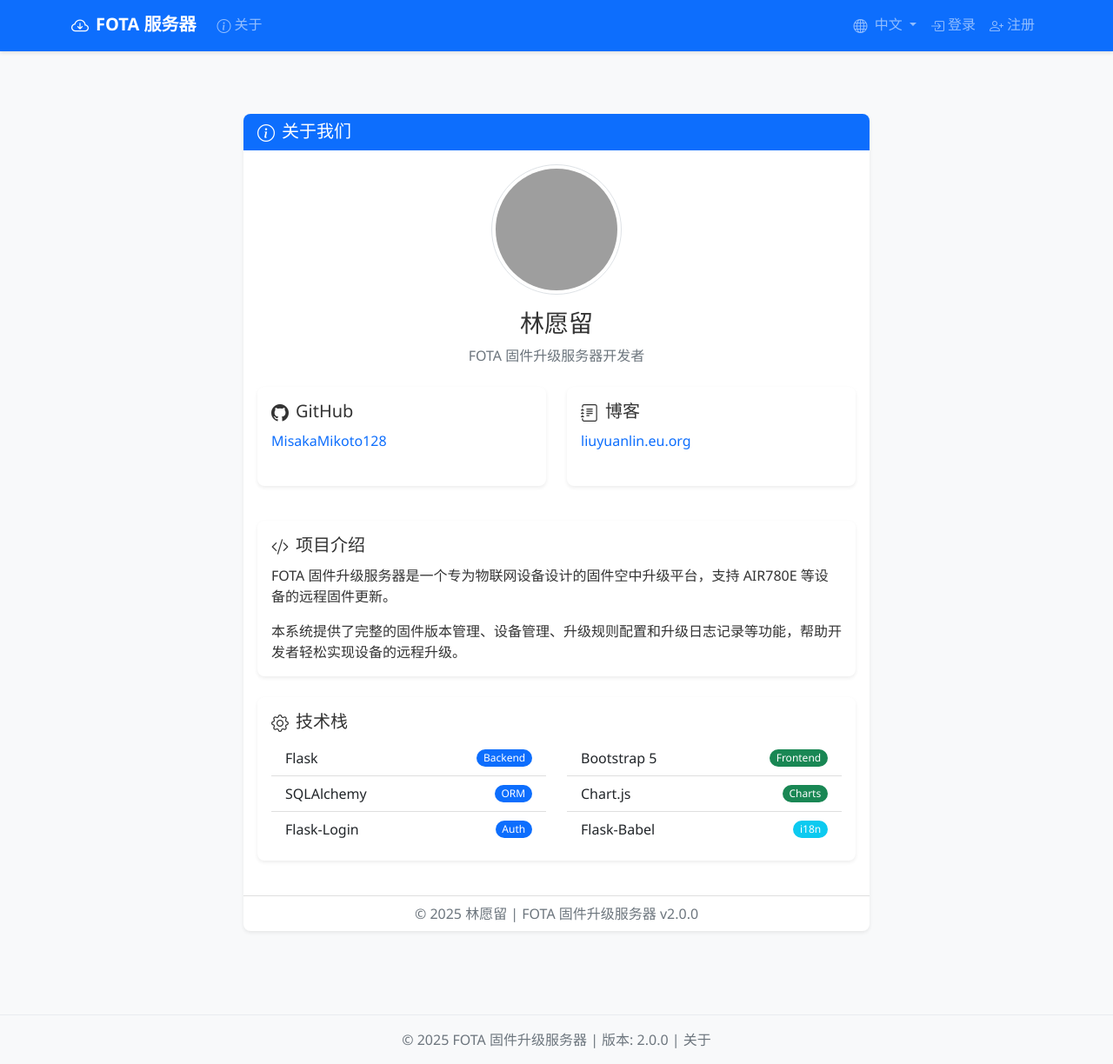
After one commit to MisakaMikoto128/fota_server, a Flask app: page /about in a window 1280 px wide. The commit adds this page. Shown: the whole page at 87% size. Run offline with Flask 2, Linux system fonts and the light colour scheme; data comes from the database, SQL or seed files in the repository; some libraries are stand-ins or nearby versions; grey boxes are pictures that could not be loaded.

Commit message:
添加关于界面，包含开发者信息和项目介绍

```diff
--- a/pages.py
+++ b/pages.py
@@ -12,6 +12,12 @@ pages_bp = Blueprint('pages', __name__)
 def index():
     """首页"""
     return render_template('index.html')
+
+
+@pages_bp.route('/about')
+def about():
+    """关于页面"""
+    return render_template('about.html')
 
 
 @pages_bp.route('/dashboard')
--- /dev/null
+++ b/templates/about.html
@@ -0,0 +1,106 @@
+{% extends "layout.html" %}
+
+{% block title %}{{ _('关于') }} - FOTA 固件升级服务器{% endblock %}
+
+{% block content %}
+<div class="container py-5">
+    <div class="row justify-content-center">
+        <div class="col-md-8">
+            <div class="card shadow-sm">
+                <div class="card-header bg-primary text-white">
+                    <h5 class="mb-0"><i class="bi bi-info-circle me-2"></i>{{ _('关于我们') }}</h5>
+                </div>
+                <div class="card-body">
+                    <div class="text-center mb-4">
+                        <img src="https://avatars.githubusercontent.com/u/60165234?v=4" alt="林愿留" class="rounded-circle img-thumbnail" style="width: 150px; height: 150px;">
+                        <h3 class="mt-3">{{ _('林愿留') }}</h3>
+                        <p class="text-muted">{{ _('FOTA 固件升级服务器开发者') }}</p>
+                    </div>
+
+                    <div class="row mb-4">
+                        <div class="col-md-6 mb-3">
+                            <div class="card h-100">
+                                <div class="card-body">
+                                    <h5 class="card-title"><i class="bi bi-github me-2"></i>GitHub</h5>
+                                    <p class="card-text">
+                                        <a href="https://github.com/MisakaMikoto128" target="_blank" class="text-decoration-none">
+                                            MisakaMikoto128
+                                        </a>
+                                    </p>
+                                </div>
+                            </div>
+                        </div>
+                        <div class="col-md-6 mb-3">
+                            <div class="card h-100">
+                                <div class="card-body">
+                                    <h5 class="card-title"><i class="bi bi-journal-text me-2"></i>{{ _('博客') }}</h5>
+                                    <p class="card-text">
+                                        <a href="https://liuyuanlin.eu.org/" target="_blank" class="text-decoration-none">
+                                            liuyuanlin.eu.org
+                                        </a>
+                                    </p>
+                                </div>
+                            </div>
+                        </div>
+                    </div>
+
+                    <div class="card mb-4">
+                        <div class="card-body">
+                            <h5 class="card-title"><i class="bi bi-code-slash me-2"></i>{{ _('项目介绍') }}</h5>
+                            <p class="card-text">
+                                {{ _('FOTA 固件升级服务器是一个专为物联网设备设计的固件空中升级平台，支持 AIR780E 等设备的远程固件更新。') }}
+                            </p>
+                            <p class="card-text">
+                                {{ _('本系统提供了完整的固件版本管理、设备管理、升级规则配置和升级日志记录等功能，帮助开发者轻松实现设备的远程升级。') }}
+                            </p>
+                        </div>
+                    </div>
+
+                    <div class="card">
+                        <div class="card-body">
+                            <h5 class="card-title"><i class="bi bi-gear me-2"></i>{{ _('技术栈') }}</h5>
+                            <div class="row">
+                                <div class="col-md-6">
+                                    <ul class="list-group list-group-flush">
+                                        <li class="list-group-item d-flex justify-content-between align-items-center">
+                                            Flask
+                                            <span class="badge bg-primary rounded-pill">Backend</span>
+                                        </li>
+                                        <li class="list-group-item d-flex justify-content-between align-items-center">
+                                            SQLAlchemy
+                                            <span class="badge bg-primary rounded-pill">ORM</span>
+                                        </li>
+                                        <li class="list-group-item d-flex justify-content-between align-items-center">
+                                            Flask-Login
+                                            <span class="badge bg-primary rounded-pill">Auth</span>
+                                        </li>
+                                    </ul>
+                                </div>
+                                <div class="col-md-6">
+                                    <ul class="list-group list-group-flush">
+                                        <li class="list-group-item d-flex justify-content-between align-items-center">
+                                            Bootstrap 5
+                                            <span class="badge bg-success rounded-pill">Frontend</span>
+                                        </li>
+                                        <li class="list-group-item d-flex justify-content-between align-items-center">
+                                            Chart.js
+                                            <span class="badge bg-success rounded-pill">Charts</span>
+                                        </li>
+                                        <li class="list-group-item d-flex justify-content-between align-items-center">
+                                            Flask-Babel
+                                            <span class="badge bg-info rounded-pill">i18n</span>
+                                        </li>
+                                    </ul>
+                                </div>
+                            </div>
+                        </div>
+                    </div>
+                </div>
+                <div class="card-footer bg-transparent text-center">
+                    <p class="text-muted mb-0">© {{ now.year }} {{ _('林愿留') }} | FOTA {{ _('固件升级服务器') }} v2.0.0</p>
+                </div>
+            </div>
+        </div>
+    </div>
+</div>
+{% endblock %}
--- a/templates/layout.html
+++ b/templates/layout.html
@@ -67,6 +67,11 @@
                     </li>
                     {% endif %}
                     {% endif %}
+                    <li class="nav-item">
+                        <a class="nav-link" href="{{ url_for('pages.about') }}">
+                            <i class="bi bi-info-circle me-1"></i>{{ _('关于') }}
+                        </a>
+                    </li>
                 </ul>
                 <ul class="navbar-nav">
                     <!-- 语言切换 -->
@@ -142,7 +147,7 @@
     <!-- 页脚 -->
     <footer class="footer mt-auto py-3 bg-light">
         <div class="container text-center">
-            <span class="text-muted">© {{ now.year }} FOTA 固件升级服务器 | {{ _('版本') }}: 2.0.0</span>
+            <span class="text-muted">© {{ now.year }} FOTA 固件升级服务器 | {{ _('版本') }}: 2.0.0 | <a href="{{ url_for('pages.about') }}" class="text-decoration-none text-muted">{{ _('关于') }}</a></span>
         </div>
     </footer>
 
```
Also changed, not shown: translations/en/LC_MESSAGES/messages.po, translations/ja/LC_MESSAGES/messages.po.
